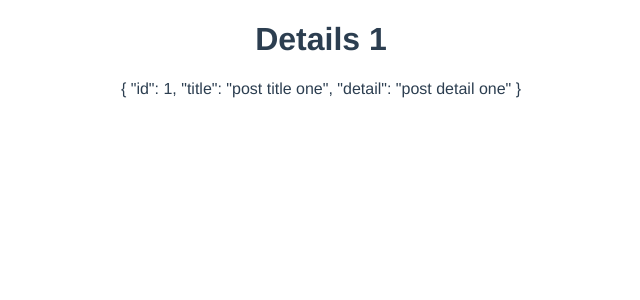
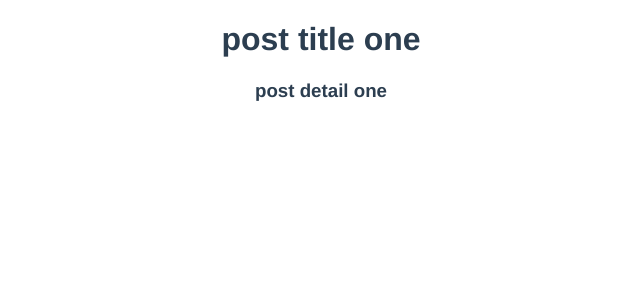
Before and after one commit to minthuhlaing007/compositionapi, a Vue app: page /posts/1 in a window 1280 px wide. Shown: the top 300 px of the page, without its empty margins (319-959 px from the left). Built offline with nearby package versions, Linux system fonts and the light colour scheme; data requests are answered from the project's data file.

Commit message:
adding router-link in SinglePosts.vue

```diff
--- a/src/components/SinglePosts.vue
+++ b/src/components/SinglePosts.vue
@@ -1,5 +1,7 @@
 <template>
+  <router-link :to="{name:'Detail', params:{id:post.id}}">
   <h2>{{ post.title }}</h2>
+  </router-link>
   <p>{{ post.detail }}</p>
 </template>
 
--- a/src/views/Detail.vue
+++ b/src/views/Detail.vue
@@ -1,7 +1,7 @@
 <template>
-  <h1>Details {{ id }}</h1>
   <div v-if="post">
-    {{ post }}
+    <h1>{{post.title}}</h1>
+    <h3>{{post.detail}}</h3>
   </div>
   <div v-else>
     <p>loading...</p>
```
